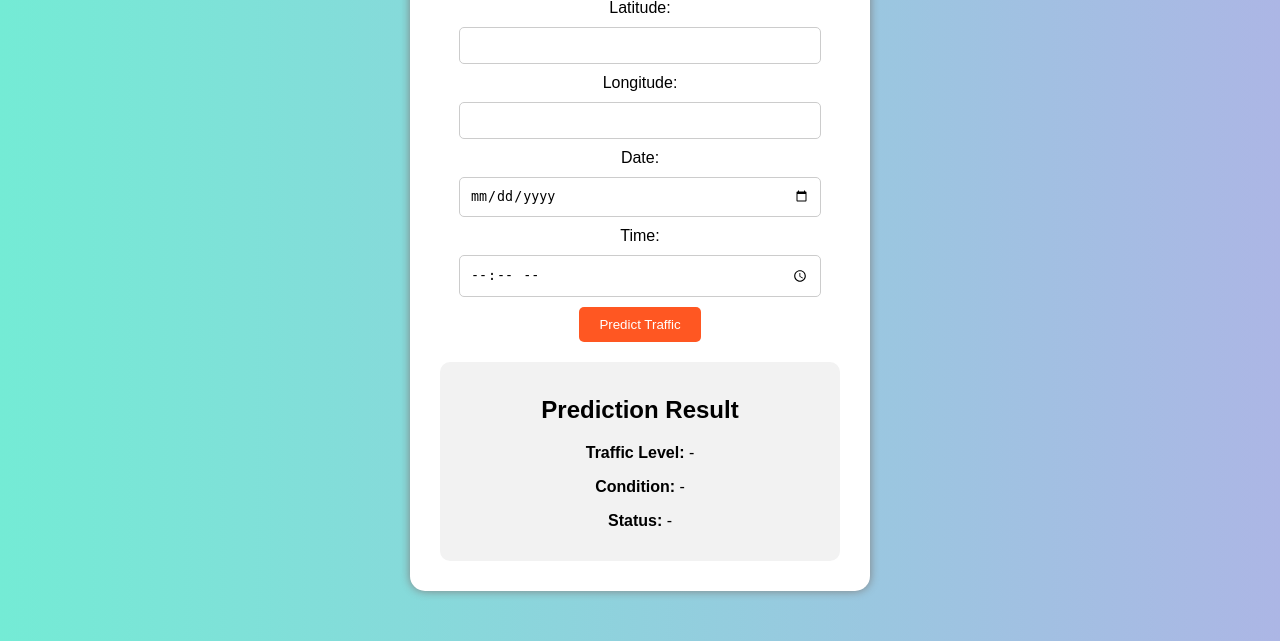
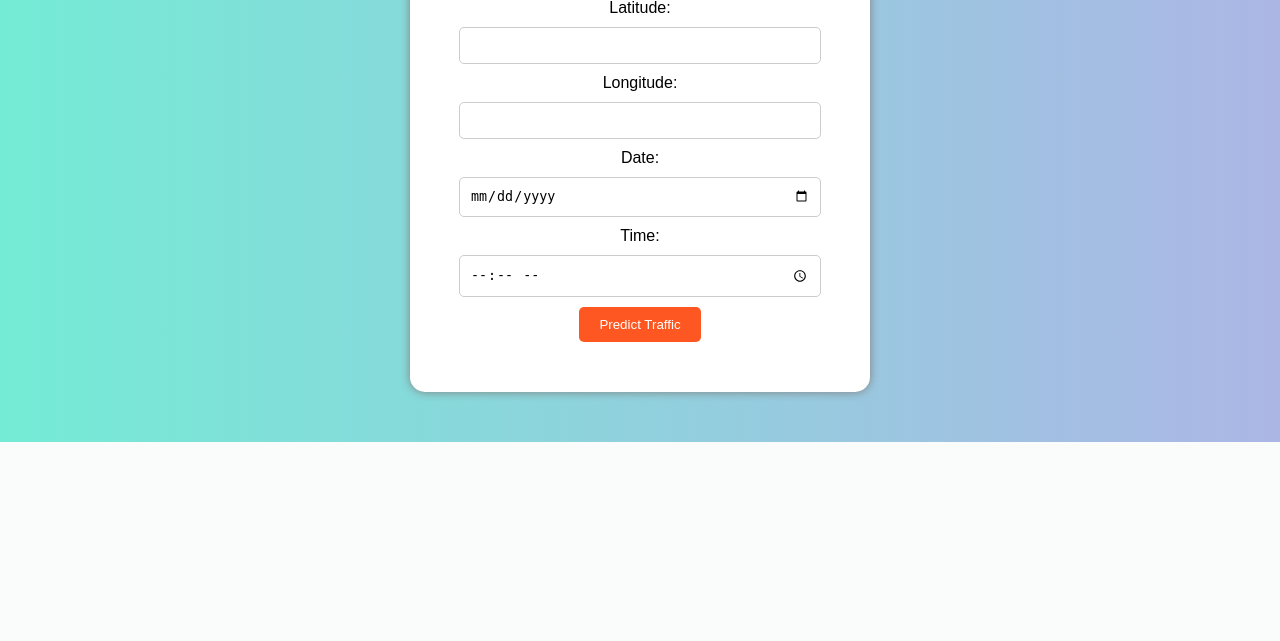
Before and after one commit to srihasiniKotagiri/real_time_project, a Flask app: page / in a window 1280 px wide. Shown: the part 431-1072 px from the top of the page. After the commit the page ends 873 px from the top, so only its background shows below. Run offline with Flask 3, Linux system fonts and the light colour scheme.

Commit message:
Update index.html

```diff
--- a/project/templates/index.html
+++ b/project/templates/index.html
@@ -41,12 +41,7 @@
 
     </div>
 
-    <div class="result">
-        <h2>Prediction Result</h2>
-        <p><b>Traffic Level:</b> <span id="level">-</span></p>
-        <p><b>Condition:</b> <span id="condition">-</span></p>
-        <p><b>Status:</b> <span id="status">-</span></p>
-    </div>
+
 </div>
 
 <script src="script.js"></script>
```
